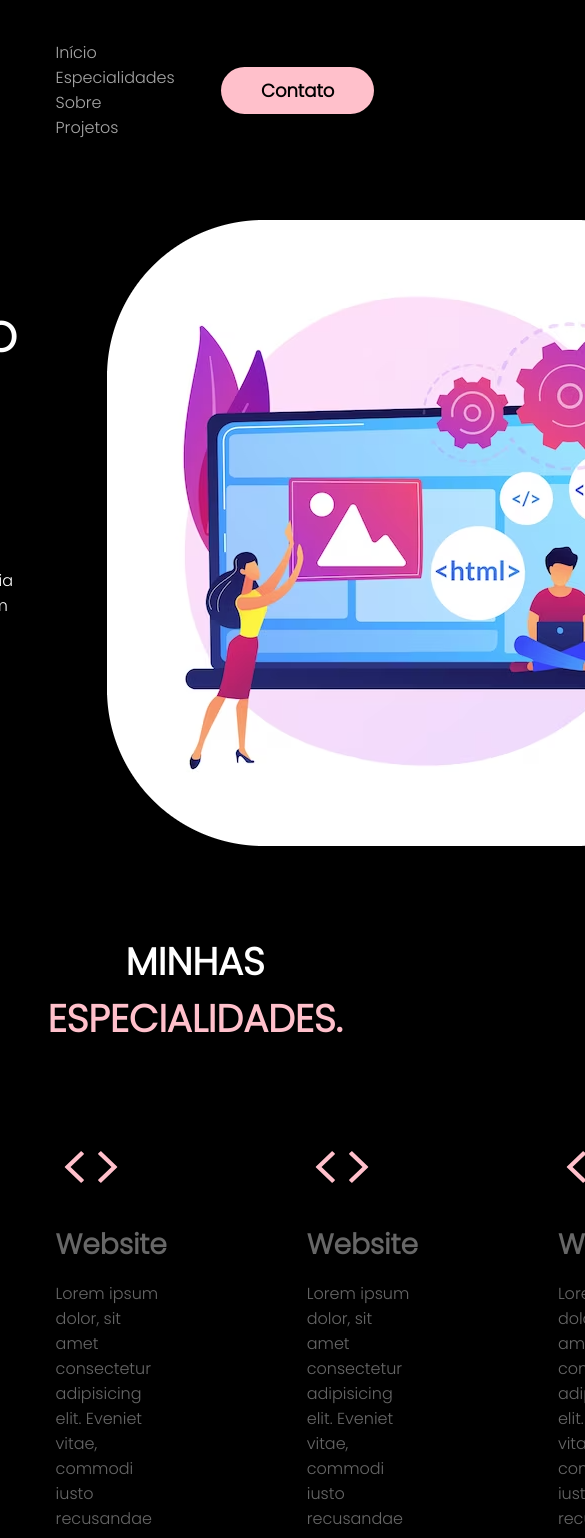
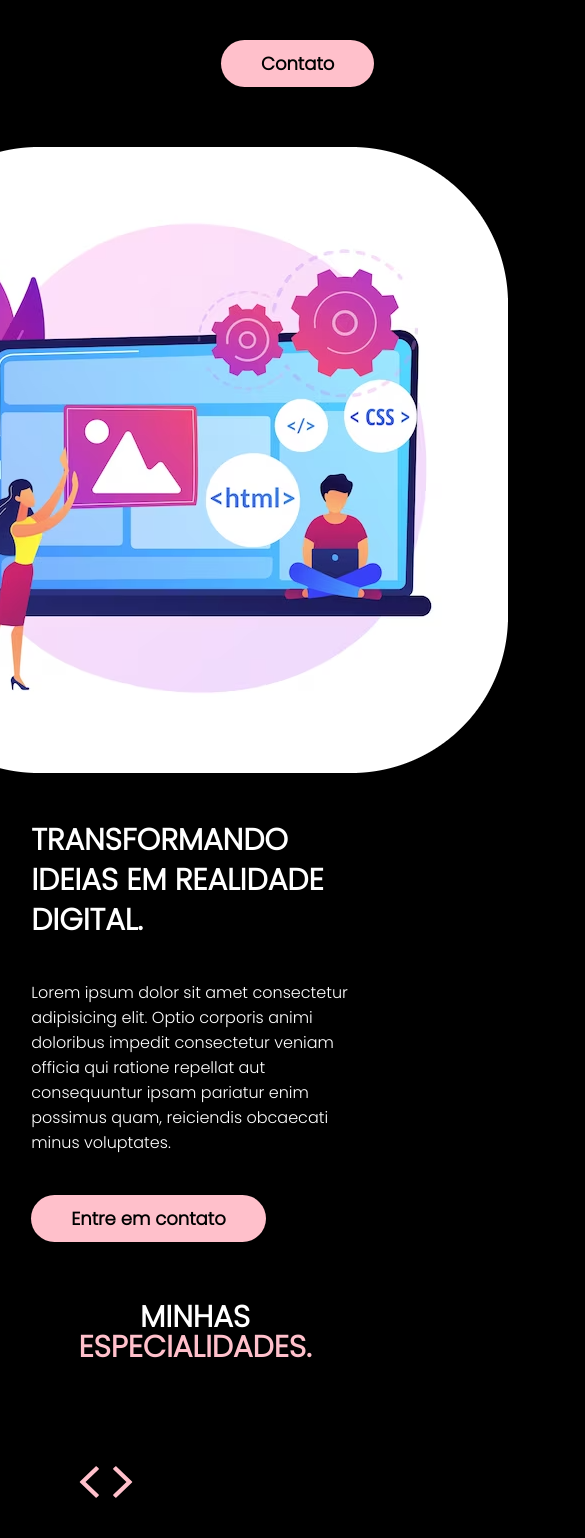
Before and after one commit to Lilianvieiramoura/MeuPortfolio, a React (Vite) app: page / in a window 390 px wide. Shown: the top 1538 px of the page, 585 px wide, since content can reach past the window. Built offline with nearby package versions, Linux system fonts and the light colour scheme.

Commit message:
media query

```diff
--- a/src/App.css
+++ b/src/App.css
@@ -277,3 +277,93 @@ footer .line-footer p {
   color: pink;
   font-size: 22px;
 }
+
+@media screen and (max-width: 1020px ) {
+    /* classes gerais */
+    .flex {
+      flex-direction: column;
+    }
+
+    h2.titulo {
+      font-size: 30px;
+      line-height: 30px;
+    }
+
+    .topo-site .flex {
+      flex-direction: column-reverse;
+    }
+
+    .sobre .flex {
+      flex-direction: column-reverse;
+    }
+    /* cabeçalho */
+    .menu-desktop, btn-contato {
+      display: none;
+    }
+
+    /* topo do site*/
+    section.topo-site .flex {
+      gap: 40px;
+    }
+
+    section.topo-site {
+      padding: 20px 8%;
+    }
+
+    .topo-site h1 {
+      font-size: 30px;
+    }
+
+    .topo-site img-topo-site img {
+      width: 100%;
+    }
+
+    /* especialidades */
+    section.especialidades {
+      padding: 40px 8%;
+    }
+
+    /* sobre */
+    section.sobre {
+      padding: 80px 8%;
+    }
+
+    .sobre .txt-sobre h2 {
+      font-size: 34px;
+      line-height: 35px;
+      text-align: center;
+    }
+
+    .btn-social {
+      text-align: center;
+    }
+
+    .img-sobre img {
+      width: 100%;
+    }
+
+    /* portfolio */
+    section.portfolio {
+      padding: 40px 8%;
+    }
+
+    .img-portfolio {
+      width: 100%;
+      max-width: 360px;
+      margin: 0 auto;
+    }
+
+    section.portfolio .flex {
+      gap: 20px;
+    }
+
+    /* footer */
+    footer .flex {
+      flex-direction: column;
+      gap: 30px;
+    }
+
+    footer .line-footer {
+      text-align: center;
+    }
+}
```
